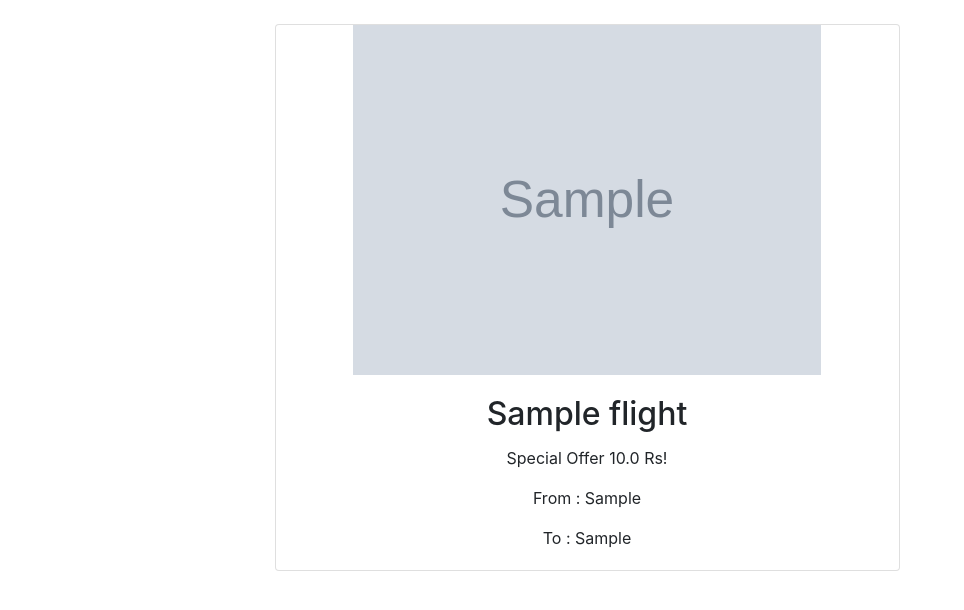
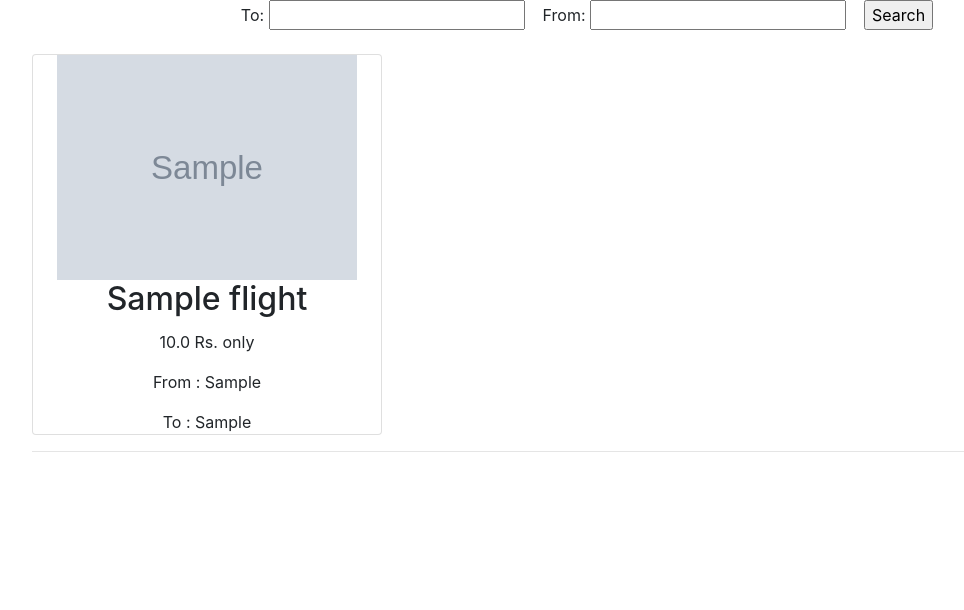
Before and after one commit to Hemal-Mamtora/makemyholiday, a Django app: page /holiday/flights/ in a window 1280 px wide. Shown: the part 80-690 px from the top of the page, without its empty margins (53-1017 px from the left). Run offline with Django 3.2, Linux system fonts and the light colour scheme; tables that the repository leaves empty hold one stand-in row (values such as "Sample post"); grey boxes marked "Sample" are stand-in pictures; some libraries are stand-ins or nearby versions.

Commit message:
cards, search, signup

```diff
--- a/holiday/templates/holiday/flights.html
+++ b/holiday/templates/holiday/flights.html
@@ -5,6 +5,43 @@
 {% endblock %}
 
 {% block body %}
+<div style="text-align:center;">
+<form action="", method="get">
+    To: <input type="text", name='to', id='to_id'>&nbsp;&nbsp;&nbsp;
+    From: <input type="text", name='fro', id='fro_id'>&nbsp;&nbsp;&nbsp;
+    <input type="submit" value="Search">
+</form>
+<div>
+<br>
+{% if flights %}
+<div class="container">
+        {%  for project in flights  %}
+            {% if forloop.counter0|divisibleby:3 %} <div class="row text-center"> {%  endif %}
+              <div class="col-md-4" style="cursor: pointer">
+                  <div class="card">
+                        <img class="img-card-top mx-auto" src="/static/holiday/images/{{project.photo}}"
+                        alt="{{item.photo}}" width="300px">
+                      <div class="card-content">
+                            <h2 class="card-title">{{project.name}}</h2>
+                            <p class="card-text">{{ project.price }} Rs. only</p>
+                            <p class="card-text">From : {{ project.fro }}</p>
+                            <p class="card-text">To : {{ project.to }}</p>
+                      </div><!-- card content -->
+                  </div><!-- card -->
+              </div><!-- col-md-4 -->
+        {%  if forloop.counter|divisibleby:3 or forloop.last %}</div><!-- row closing --><hr>{%  endif %}
+        {%  endfor %}
+</div>
+{% else %}
+<br>
+    <div class="card mx-auto" style="width: 50%;text-align: center">
+        <div class="card-body">
+            <h2 class="card-title">Sorry No flights available<h2>
+        </div>
+    </div>
+{%endif%}
+
+<!-- {% if flights%}
 {%for item in flights%}
 <br>
     <div class="card mx-auto" style="width: 50%;text-align: center">
@@ -18,4 +55,12 @@
         </div>
     </div>
 {%endfor%}
+{%else%}
+<br>
+    <div class="card mx-auto" style="width: 50%;text-align: center">
+        <div class="card-body">
+            <h2 class="card-title">Sorry     No flight found<h2>
+        </div>
+    </div>
+{%endif%}   -->
 {% endblock %}
--- a/holiday/views.py
+++ b/holiday/views.py
@@ -43,6 +43,12 @@ def holidays_view(request):
 
 def flights_view(request):
     flights = Flight.objects.all()
+    to = request.GET.get('to')
+    fro = request.GET.get('fro')
+    if to:
+        flights = flights.filter(to__icontains = to)
+    if fro:
+        flights = flights.filter(fro__icontains = fro)
     return render(request, 'holiday/flights.html', {'flights' : flights})
 
 def hotels_view(request):
```
Also changed, not shown: holiday/templates/holiday/holidays.html (+19 -0 lines), holiday/templates/holiday/signup.html (+12 -2 lines).
